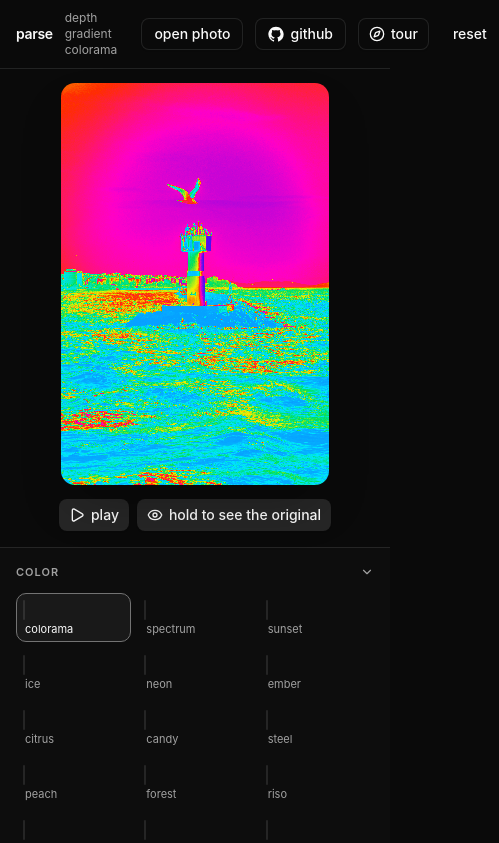
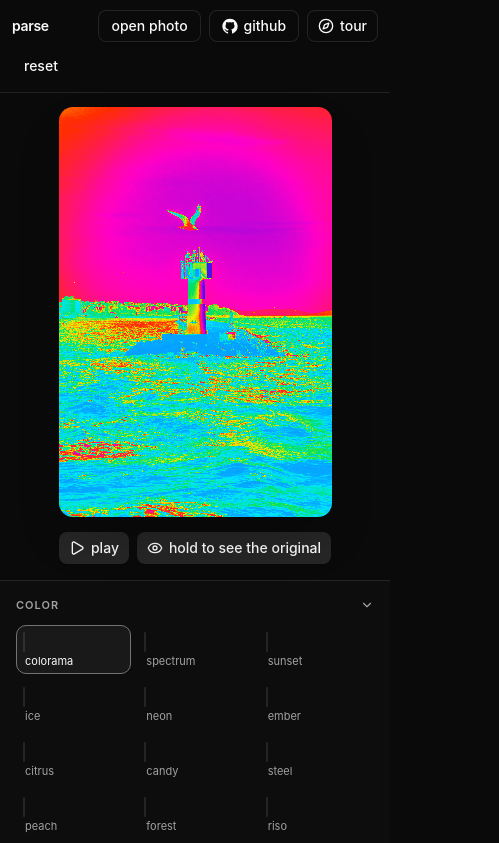
Before and after one commit to sloemo01/parse, a React (Vite) app: page / in a window 390 px wide. Shown: the top 843 px of the page, 499 px wide, since content can reach past the window. Built offline with nearby package versions, Linux system fonts and the light colour scheme.

Commit message:
ui: mobile and tablet pass, stacked scrolling, touch sized controls, wrapping header

```diff
--- a/src/App.jsx
+++ b/src/App.jsx
@@ -714,9 +714,9 @@ export default function App() {
       onDragLeave={onDragLeave}
       onDrop={onDrop}
     >
-      <header className="flex items-center gap-3 border-b border-border px-4 py-2.5">
+      <header className="flex items-center gap-3 border-b border-border px-4 py-2.5 max-[620px]:flex-wrap max-[620px]:gap-2 max-[620px]:px-3">
         <h1 id="tour-brand" className="text-sm font-semibold tracking-tight">parse</h1>
-        <span className="text-xs text-muted-foreground">depth gradient colorama</span>
+        <span className="text-xs text-muted-foreground max-[620px]:hidden">depth gradient colorama</span>
         {notice ? <span className="text-xs text-destructive">{notice}</span> : null}
         {aiBusy ? <span className="text-xs text-muted-foreground">{aiBusy}</span> : null}
         <span className="flex-1" />
@@ -779,7 +779,7 @@ export default function App() {
       <main className="flex min-h-0 flex-1 max-[620px]:flex-col">
         <section className="flex min-w-0 flex-1 flex-col max-[620px]:flex-none">
           <div
-            className="relative flex min-h-0 flex-1 items-center justify-center p-4 max-[620px]:h-[430px] max-[620px]:flex-none"
+            className="relative flex min-h-0 flex-1 items-center justify-center p-4 max-[620px]:h-[52vh] max-[620px]:min-h-[300px] max-[620px]:flex-none"
             ref={stageRef}
           >
             <canvas
--- a/src/components/Tour.jsx
+++ b/src/components/Tour.jsx
@@ -370,7 +370,7 @@ export default function Tour({ open, onClose }) {
       )}
       <div
         className="absolute rounded-xl border border-border bg-card p-4 shadow-2xl transition-[left,top] duration-150"
-        style={{ left: cardLeft, top: cardTop, width: CARD_W }}
+        style={{ left: cardLeft, top: cardTop, width: Math.min(CARD_W, vw - 24) }}
       >
         <div className="mb-1 flex items-baseline justify-between gap-3">
           <span className="text-sm font-semibold">{s.title}</span>
--- a/src/index.css
+++ b/src/index.css
@@ -120,3 +120,50 @@
 .panel-scroll::-webkit-scrollbar-track {
   background: transparent;
 }
+
+/* Mobile and tablet pass. Once the layout stacks, the page itself has to
+   scroll, so the fixed 100% heights come off. */
+@media (max-width: 620px) {
+  html,
+  body,
+  #root {
+    height: auto;
+    min-height: 100%;
+  }
+}
+
+/* Coarse pointers get bigger targets and thicker slider chrome. */
+@media (pointer: coarse) {
+  [data-slot='slider'] {
+    padding-block: 13px;
+  }
+
+  [data-slot='slider-track'] {
+    height: 8px;
+  }
+
+  [data-slot='slider-thumb'] {
+    width: 22px;
+    height: 22px;
+  }
+
+  [data-slot='button'] {
+    min-height: 40px;
+  }
+}
+
+button,
+[role='button'],
+a,
+label,
+[data-slot='slider'] {
+  touch-action: manipulation;
+}
+
+html {
+  -webkit-text-size-adjust: 100%;
+}
+
+* {
+  -webkit-tap-highlight-color: transparent;
+}
```
